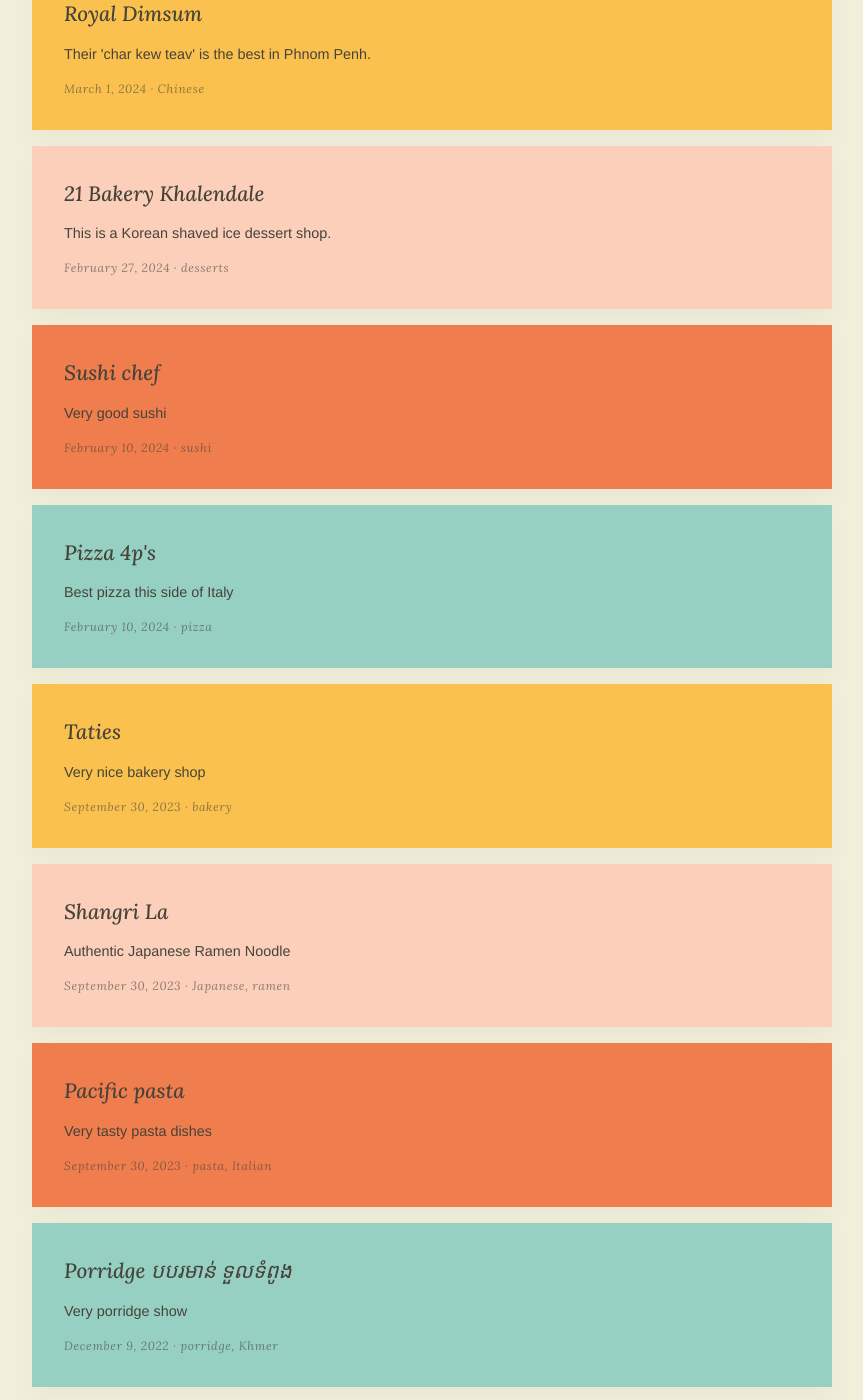
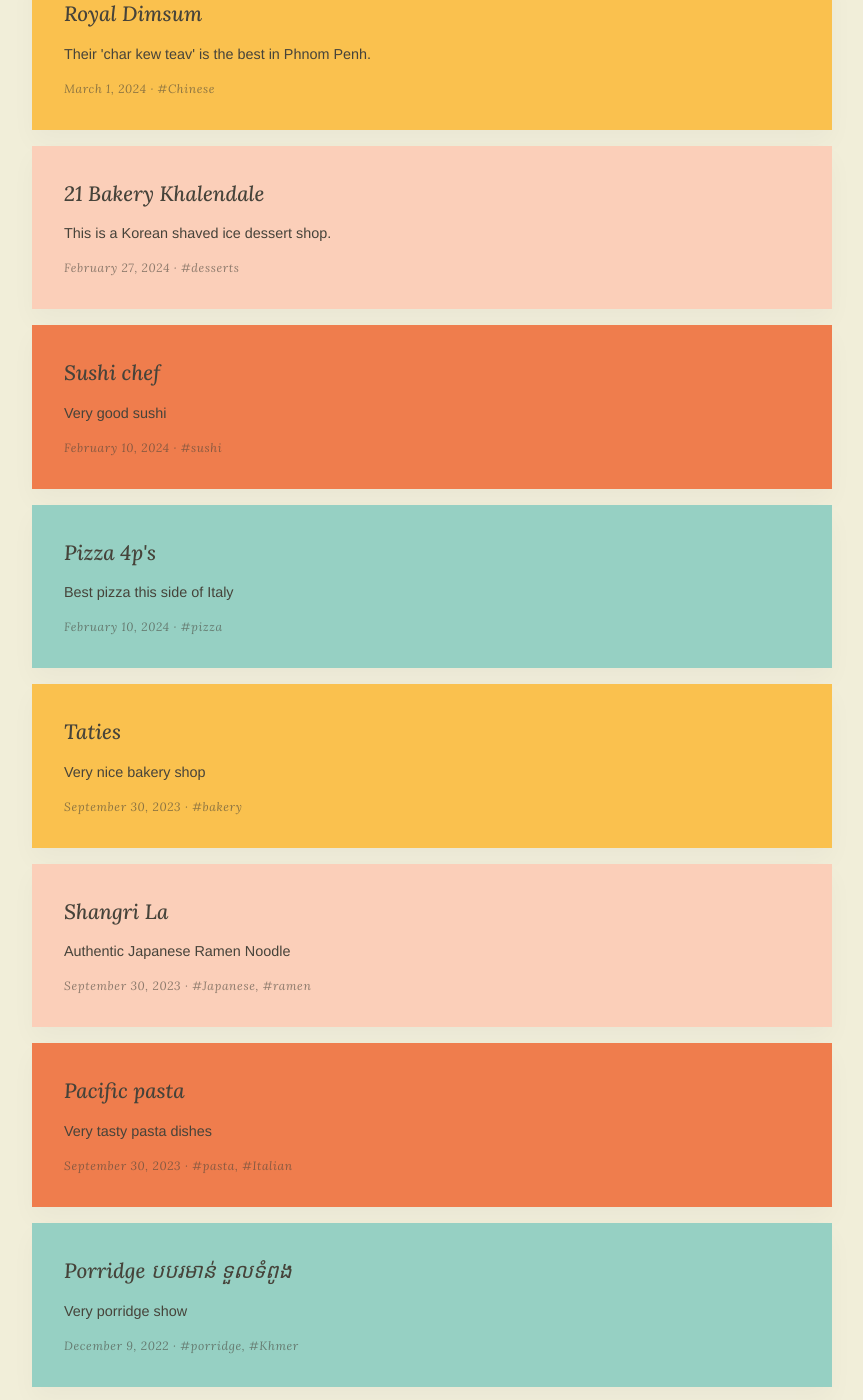
Before and after one commit to yong-lim/eateries, a Jekyll site: the page built from _pages/all.html, in a window 1280 px wide and 1400 px high, scrolled down 1700 px. Shown: the whole window, without its empty margins (208-1071 px from the left). Built offline with Jekyll 4.4.1, drawn with Linux system fonts in a browser that asks for light colours; some web fonts are replaced; some of the changed text lies outside the part shown.

Commit message:
Change the post.tags process

```diff
--- a/_layouts/blog.html
+++ b/_layouts/blog.html
@@ -14,7 +14,9 @@
         <p>{{ post.summary }}</p>
         <time class="date" datetime="{{ post.date | date_to_xmlschema }}">
           {{ post.date | date: "%B %-d, %Y" }} &middot;
-      		{{post.tags[0]}}{% if post.tags[1] %}, {{post.tags[1]}} {% endif %}
+          {% for t in post.tags %}
+          #{{t}}{% unless forloop.last %}, {% endunless %}
+          {% endfor %}
         </time>
 	    </div>
     </a>
--- a/_layouts/tag.html
+++ b/_layouts/tag.html
@@ -13,7 +13,9 @@
           <p>{{ post.summary }}</p>
           <time class="date" datetime="{{ post.date | date_to_xmlschema }}">
           {{ post.date | date: "%B %-d, %Y" }} &middot; {{ project.category }}
-      		{{post.tags[0]}}{% if post.tags[1] %}, {{post.tags[1]}} {% endif %}
+          {% for t in post.tags %}
+          #{{t}}{% unless forloop.last %}, {% endunless %}
+          {% endfor %}
           </time>
        </div>
      </a>
```
